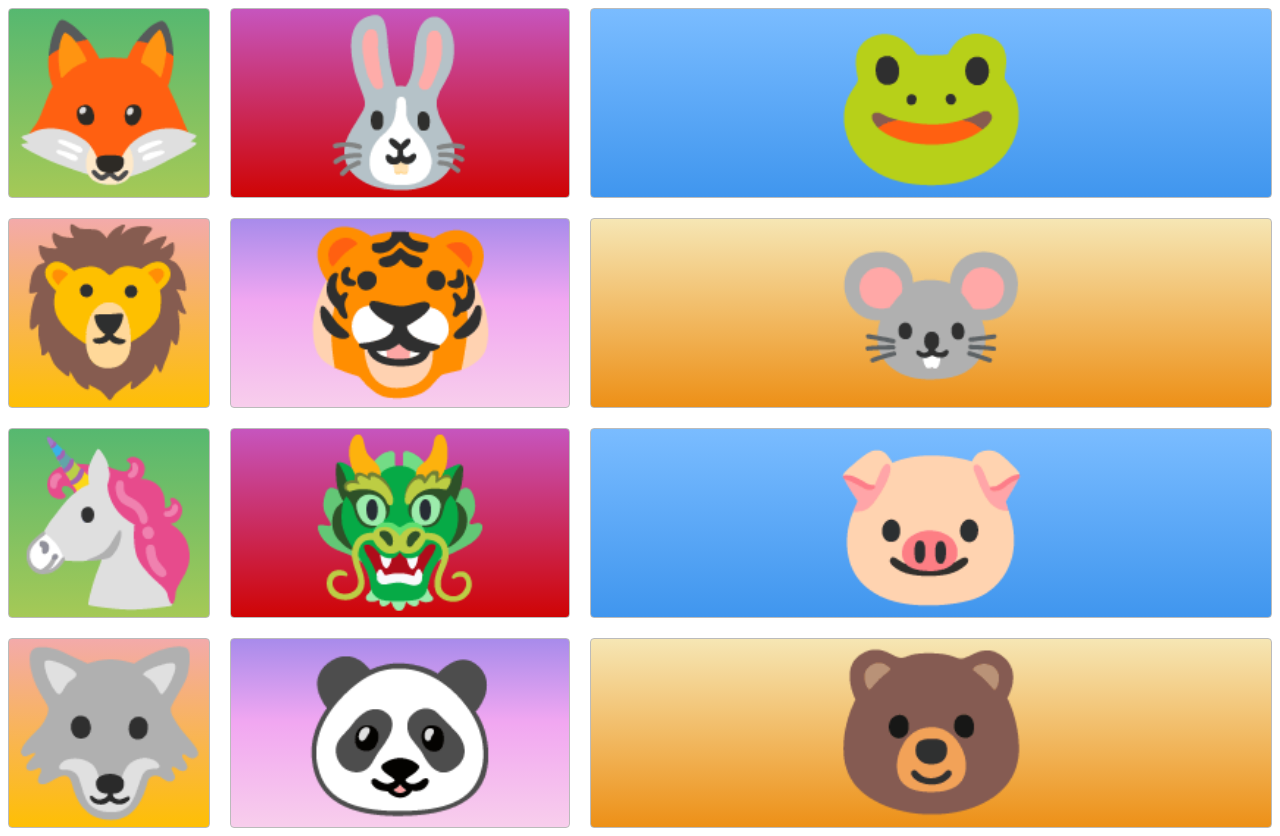
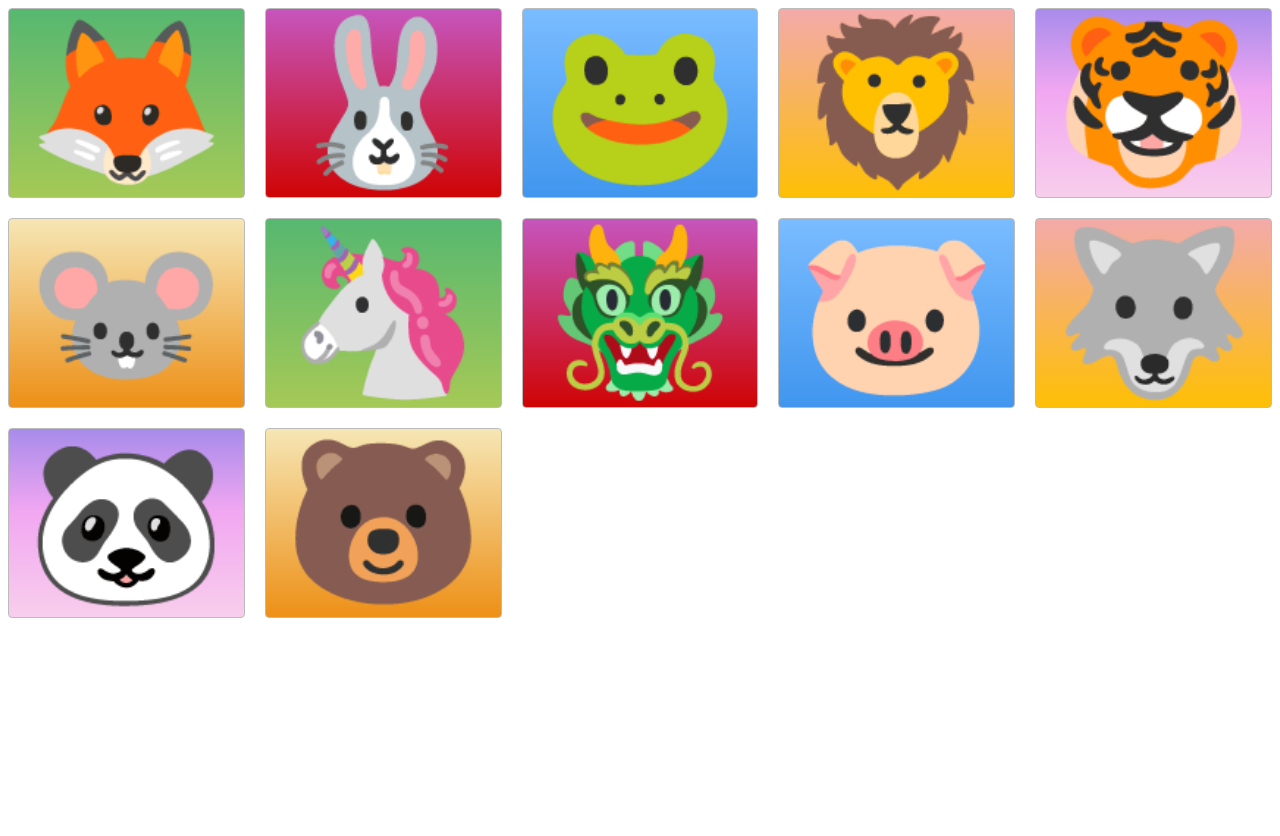
Before and after one commit to UnrivalledHitman/Complete-Web-Developer, a plain HTML site: page CSS Grid + CSS Layout/index.html in a window 1280 px wide. After the commit the page ends 800 px from the top, so only its background shows below. Drawn offline with Linux system fonts and the light colour scheme.

Commit message:
Update style.css
CSS Grid 4

```diff
--- a/CSS Grid + CSS Layout/style.css
+++ b/CSS Grid + CSS Layout/style.css
@@ -1,7 +1,7 @@
 .container {
   display: grid;
   grid-gap: 20px;
-  grid-template-columns: auto 1fr 2fr;
+  grid-template-columns: repeat(auto-fill, minmax(200px, 1fr));
   grid-template-rows: 1fr;
 }
 
```
